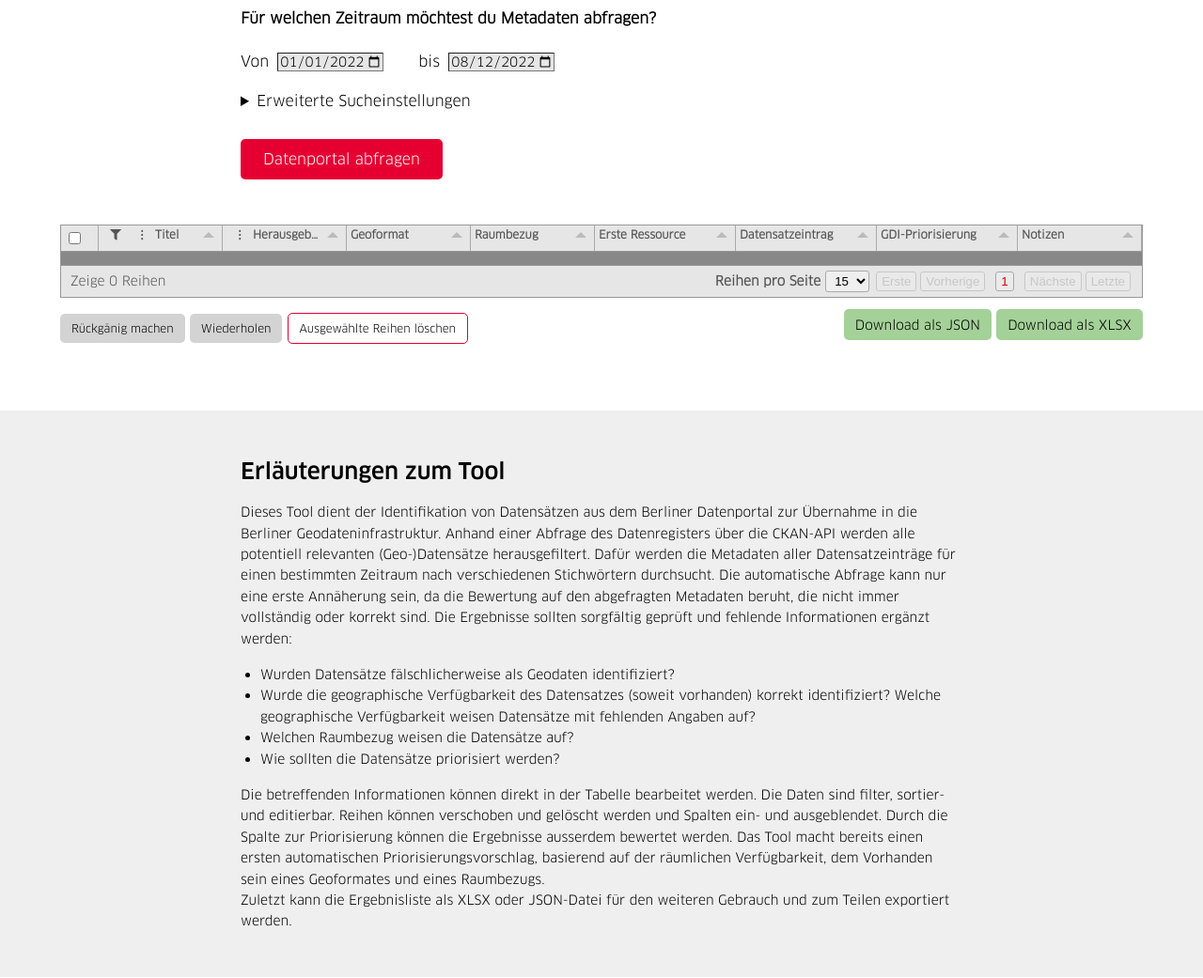
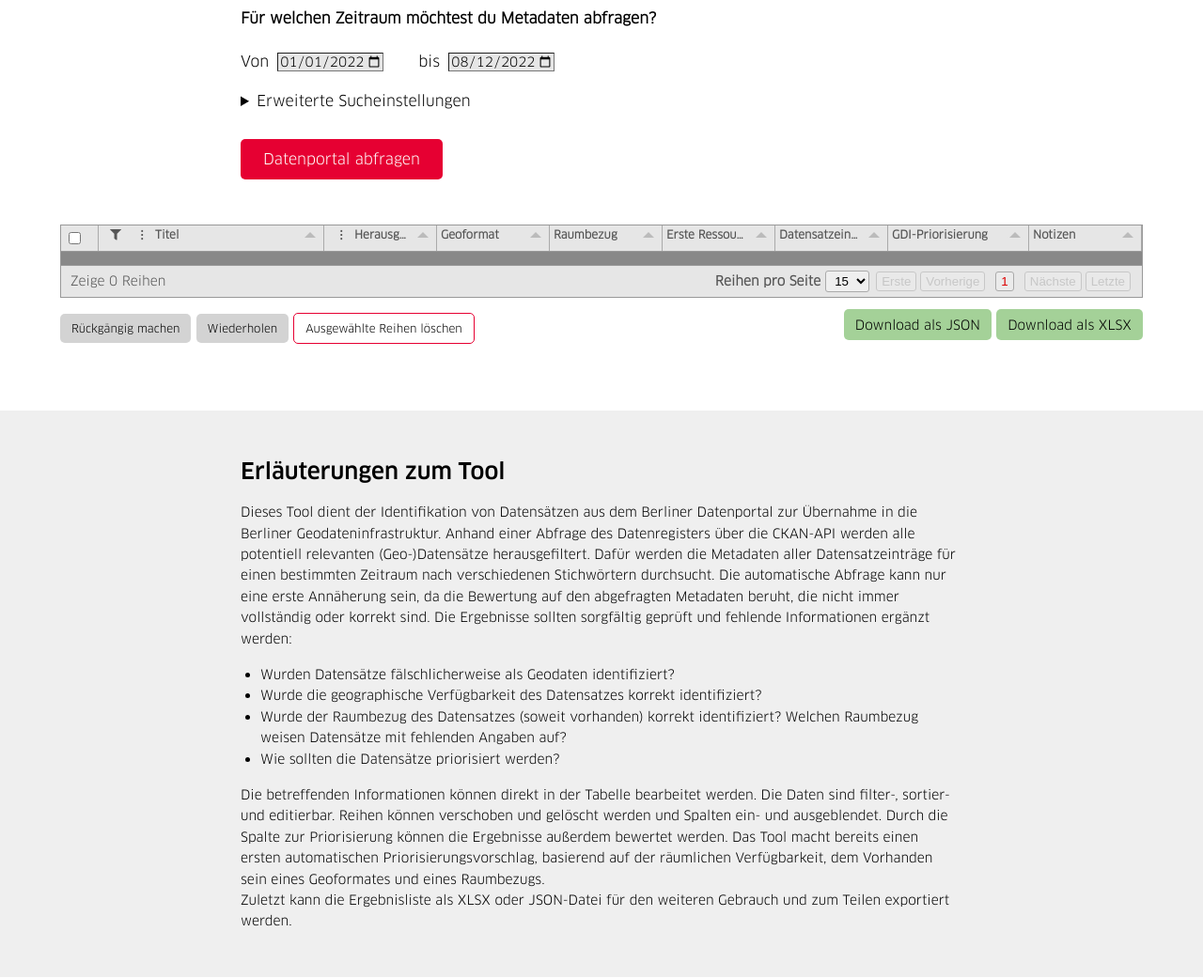
Before and after one commit to technologiestiftung/ckan-filter-webtool, a Flask app: page / in a window 1280 px wide. Shown: the part 654-1695 px from the top of the page at 94% size. Run offline with Flask 2, Linux system fonts and the light colour scheme; some libraries are stand-ins or nearby versions.

Commit message:
typo fix

```diff
--- a/templates/index.html
+++ b/templates/index.html
@@ -74,12 +74,12 @@
             <details>
               <summary class="pt-6">Erweiterte Sucheinstellungen</summary>
               <br>
-              <h4 class="bold pt-6 pb-2">Nach welchen Stichworten möchtest du Datensätze filtern?</h4>
-              <p>Datensätze werden angezeigt wenn Titel oder Beschreibung mindestens eine dieser Zeichenkombinationen enthalten (auch Teilwörter, kommagetrennt, nicht case sensitive).</p>
+              <h4 class="bold pt-6 pb-2">Nach welchen Stichworten möchtest Du Datensätze filtern?</h4>
+              <p>Datensätze werden angezeigt, wenn Titel oder Beschreibung mindestens eine dieser Zeichenkombinationen enthalten (auch Teilwörter, kommagetrennt, nicht case sensitive).</p>
               <textarea class="grey-bg" style="height:6em; margin-top: 0.5em;" type="text" id="tags_include" name="tags_include">bezirke, ortsteil, planungsraum, prognoseraum, bezirksregion, lor, quartier, kiez, stadtteil, bezirksgrenze, postleitzahl, wahlkreis, wahlbezirk, stimmbezirk, zelle, block, fläche, gebiet, grundstück, gewässer, straße, flur, weg, linie, route, fluss, gebäude, liegenschaft, standort, station, einrichtung, stätte, spot, adress, platz, stelle, wahllokal, zentrum, bau, messung
               </textarea>
               <div class="pt-6">
-                <h4 class="bold pb-2">Möchtest du Datensätze aus dem FIS-Broker und dem Gesundheits- und Sozialinformationssystem mit einbeziehen?</h4>
+                <h4 class="bold pb-2">Möchtest Du Datensätze aus dem FIS-Broker und dem Gesundheits- und Sozialinformationssystem mit einbeziehen?</h4>
                 <input class="filter" type="checkbox" id="fisbroker" name="fisbroker">
                 <label for="fisbroker">FIS-Broker abfragen</label>
                 <input class="filter" style="margin-left:2rem;" type="checkbox" id="gsi" name="gsi">
@@ -102,7 +102,7 @@
         <div id="example-table">
         </div>
         <div class="pt-1" style="float:left;">
-          <button class="edit-button" id="undo">Rückgänig machen</button>
+          <button class="edit-button" id="undo">Rückgängig machen</button>
           <button class="edit-button" id="redo">Wiederholen</button>
           <button class="delete-button" id="delete-rows">Ausgewählte Reihen löschen</button>
         </div>
@@ -123,11 +123,11 @@
         </p>
         <ul class="pb-3">
           <li>Wurden Datensätze fälschlicherweise als Geodaten identifiziert?</li>
-          <li>Wurde die geographische Verfügbarkeit des Datensatzes (soweit vorhanden) korrekt identifiziert? Welche geographische Verfügbarkeit weisen Datensätze mit fehlenden Angaben auf?
-          <li>Welchen Raumbezug weisen die Datensätze auf?</li>
+          <li>Wurde die geographische Verfügbarkeit des Datensatzes korrekt identifiziert?
+          <li>Wurde der Raumbezug des Datensatzes (soweit vorhanden) korrekt identifiziert? Welchen Raumbezug weisen Datensätze mit fehlenden Angaben auf?</li>
           <li>Wie sollten die Datensätze priorisiert werden?</li>
         </ul>
-        <p>Die betreffenden Informationen können direkt in der Tabelle bearbeitet werden. Die Daten sind filter, sortier- und editierbar. Reihen können verschoben und gelöscht werden und Spalten ein- und ausgeblendet. Durch die Spalte zur Priorisierung können die Ergebnisse ausserdem bewertet werden. Das Tool macht bereits einen ersten automatischen Priorisierungsvorschlag, basierend auf der räumlichen Verfügbarkeit, dem Vorhanden sein eines Geoformates und eines Raumbezugs.
+        <p>Die betreffenden Informationen können direkt in der Tabelle bearbeitet werden. Die Daten sind filter-, sortier- und editierbar. Reihen können verschoben und gelöscht werden und Spalten ein- und ausgeblendet. Durch die Spalte zur Priorisierung können die Ergebnisse außerdem bewertet werden. Das Tool macht bereits einen ersten automatischen Priorisierungsvorschlag, basierend auf der räumlichen Verfügbarkeit, dem Vorhanden sein eines Geoformates und eines Raumbezugs.
         </p>
         <p>Zuletzt kann die Ergebnisliste als XLSX oder JSON-Datei für den weiteren Gebrauch und zum Teilen exportiert werden.</p>
     </div>
@@ -361,17 +361,17 @@
         cell.getRow().toggleSelect();
       }, width: 20},
       {title:"Verfügbarkeit", field:"geographische Verfügbarkeit", editor:"input", visible: false},
-      {title:"Titel", field:"Titel", headerMenu:headerMenu, headerPopup:headerPopupFormatter, headerPopupIcon:"<i class='fas fa-filter' title='Spalte filtern'></i>", headerFilter:emptyHeaderFilter, headerFilterFunc:"like", clickPopup:rowPopupFormatter},
+      {title:"Titel", field:"Titel", widthGrow:2, headerMenu:headerMenu, headerPopup:headerPopupFormatter, headerPopupIcon:"<i class='fas fa-filter' title='Spalte filtern'></i>", headerFilter:emptyHeaderFilter, headerFilterFunc:"like", clickPopup:rowPopupFormatter},
       {title:"Herausgeber:in", field:"Herausgeber:in", headerMenu:headerMenu, clickPopup:rowPopupFormatter},
       // {title:"Kontakt", field:"Kontakt", editor:"input", headerMenu:headerMenu},
       {title:"Geoformat", field:"Geoformat", clickPopup:rowPopupFormatter, editor:"input"},
       {title:"Raumbezug", field:"Raumbezug", editor:"input"},
       {title:"Erste Ressource", field:"Link zu einer Ressource", formatter:"link", formatterParams:{
           target:"_blank",
-      }, width: 150},
+      }},
       {title:"Datensatzeintrag", field:"Link zu Datensatzeintrag", formatter:"link",formatterParams:{
           target:"_blank",
-      }, width: 150},
+      }},
       {title:"GDI-Priorisierung", field:"Priorisierung", formatter:"star", editor:true, formatterParams:{stars:5}, hozAlign:"center", width: 150},
       {title:"Notizen", field:"Notizen", editor:"input"},
       {title:"Beschreibung", field:"Beschreibung", headerMenu:headerMenu, visible: false},
```
